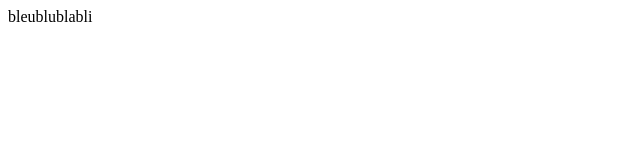
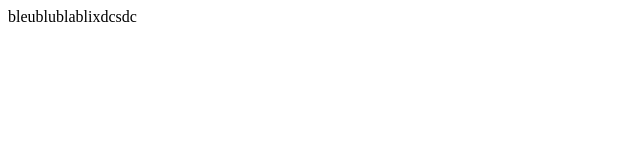
Before and after one commit to naylikeh/kilianR-VR, a plain HTML site: page index.html in a window 1280 px wide. Shown: the full height of the page, 0-640 px from the left. Drawn offline with Linux system fonts and the light colour scheme.

Commit message:
Update index.html

```diff
--- a/index.html
+++ b/index.html
@@ -2,6 +2,6 @@
    <head>
    </head>
  <body>
-    bleublublabli
+    bleublublablixdcsdc
  </body>
 </html>
```
